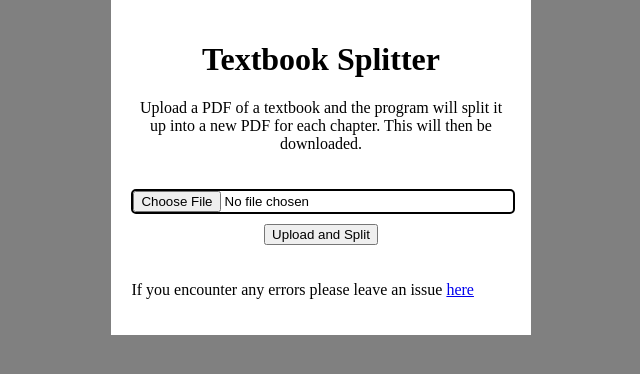
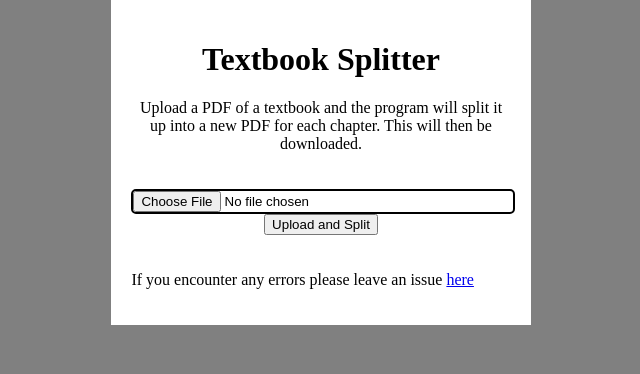
Before and after one commit to izzybeetschen/pdf-splitting, a Flask app: page / in a window 1280 px wide. Shown: the part 127-501 px from the top of the page, without its empty margins (319-959 px from the left). Run offline with Flask 3, Linux system fonts and the light colour scheme.

Commit message:
Added class/id to splitter.html styles.css

```diff
--- a/app/static/css/styles.css
+++ b/app/static/css/styles.css
@@ -16,6 +16,10 @@ body {
     text-align: center;
 }
 
+.issue-div {
+
+}
+
 #title {
     text-align: center;
 }
@@ -26,8 +30,7 @@ body {
 
 #submit {
     display: block;
-    margin: 0 auto; /* Centers the block element horizontally */
-    margin-top: 10px;
+    margin: 0 auto;
     text-align: center;
 }
 
@@ -39,3 +42,7 @@ body {
     text-align: left;
     border-radius: 5px;
 }
+
+#issue-text {
+
+}
--- a/app/templates/splitter.html
+++ b/app/templates/splitter.html
@@ -20,9 +20,11 @@
                 <button id="submit" type="submit">Upload and Split</button>
             </div>
         </form>
-        <p>
-            If you encounter any errors please leave an issue <a href="https://github.com/izzybeetschen/pdf-splitting/issues">here</a>
-        </p>
+        <div class="issue-div">
+            <p id="issue-text">
+                If you encounter any errors please leave an issue <a href="https://github.com/izzybeetschen/pdf-splitting/issues">here</a>
+            </p>
+        </div>
     </div>
 </body>
 </html>
```
